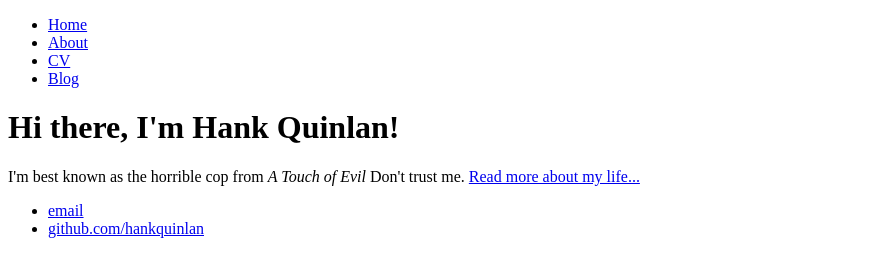
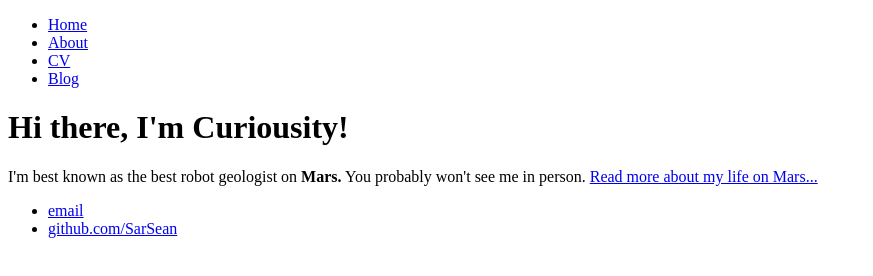
Before and after one commit to Shinich/Sarsean.github.io, a plain HTML site: page index.html in a window 1280 px wide. Shown: the whole page, without its empty margins (0-873 px from the left). Drawn offline with Linux system fonts and the light colour scheme.

Commit message:
Curiousity
Testing Brackets and Github desktop.

```diff
--- a/index.html
+++ b/index.html
@@ -1,7 +1,7 @@
 <!DOCTYPE html>
 <html>
 	<head>
-		<title>Hank Quinlan, Horrible Cop</title>
+		<title>Cirousity, Robot Geologist</title>
 	</head>
 	<body>
 		<nav>
@@ -14,14 +14,14 @@
 		</nav>
 		<div class="container">
     		<div class="blurb">
-        		<h1>Hi there, I'm Hank Quinlan!</h1>
-				<p>I'm best known as the horrible cop from <em>A Touch of Evil</em> Don't trust me. <a href="/about">Read more about my life...</a></p>
+        		<h1>Hi there, I'm Curiousity!</h1>
+				<p>I'm best known as the best robot geologist on <strong>Mars.</strong> You probably won't see me in person. <a href="/about">Read more about my life on Mars...</a></p>
     		</div><!-- /.blurb -->
 		</div><!-- /.container -->
 		<footer>
     		<ul>
-        		<li><a href="mailto:hankquinlanhub@gmail.com">email</a></li>
-        		<li><a href="https://github.com/hankquinlan">github.com/hankquinlan</a></li>
+        		<li><a href="mailto:SarSean@stu.staloysius.nsw.ecu.au">email</a></li>
+        		<li><a href="https://github.com/SarSean">github.com/SarSean</a></li>
 			</ul>
 		</footer>
 	</body>
```
